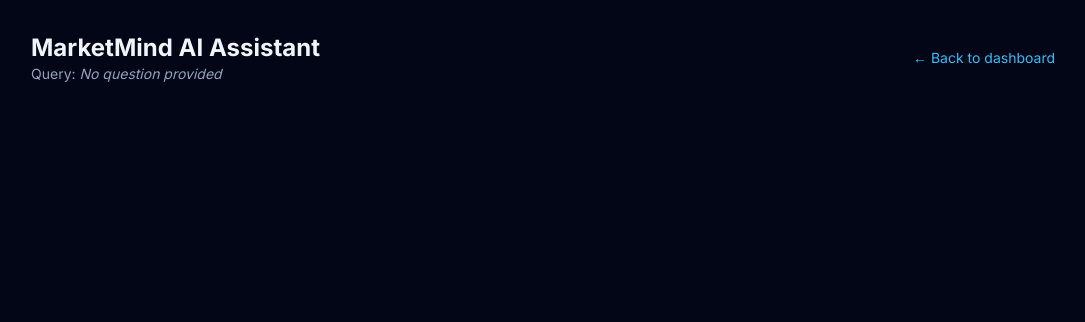
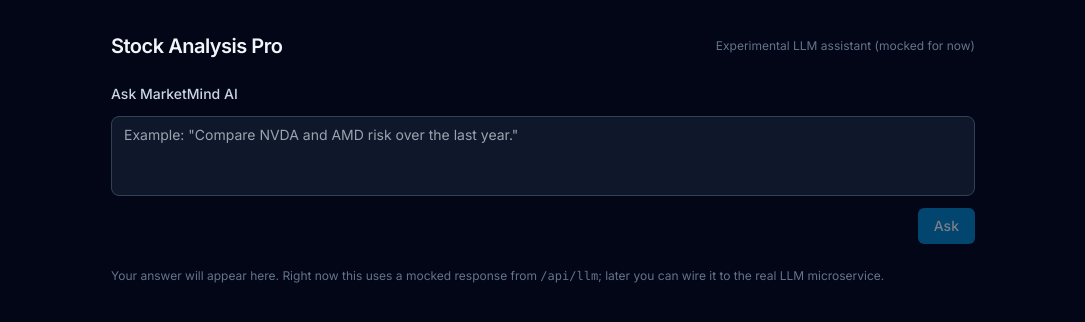
Before and after one commit to marketmind-service/frontend, a Next.js app: page /assistant in a window 1280 px wide. Shown: the top 322 px of the page, without its empty margins (97-1182 px from the left). Built offline with nearby package versions, Linux system fonts and the light colour scheme.

Commit message:
UI progress

```diff
--- a/app/assistant/page.tsx
+++ b/app/assistant/page.tsx
@@ -1,42 +1,57 @@
 "use client";
 
-import { useEffect, useState } from "react";
-import { useSearchParams, useRouter } from "next/navigation";
+import { Suspense, useEffect, useState } from "react";
+import { useSearchParams } from "next/navigation";
+
+type LlmSource = {
+  title: string;
+  url?: string;
+  type?: string;
+};
 
 type LlmResponse = {
   answer: string;
-  sources?: Array<{ title: string; url?: string; type?: string }>;
-  // plus anything else your backend returns
+  sources?: LlmSource[];
 };
 
-export default function AssistantPage() {
+function AssistantInner() {
   const searchParams = useSearchParams();
-  const router = useRouter();
-  const q = searchParams.get("q") ?? "";
+  const initialPrompt = searchParams.get("q") ?? "";
 
-  const [data, setData] = useState<LlmResponse | null>(null);
-  const [loading, setLoading] = useState(!!q);
+  const [prompt, setPrompt] = useState(initialPrompt);
+  const [answer, setAnswer] = useState<string>("");
+  const [loading, setLoading] = useState(false);
   const [error, setError] = useState<string | null>(null);
 
+  // Optionally auto-run when opened with ?q=...
   useEffect(() => {
-    if (!q) return;
+    if (initialPrompt) {
+      void handleAsk(initialPrompt);
+    }
+    // eslint-disable-next-line react-hooks/exhaustive-deps
+  }, [initialPrompt]);
 
-    async function run() {
+  async function handleAsk(customPrompt?: string) {
+    const text = (customPrompt ?? prompt).trim();
+    if (!text) return;
+
     setLoading(true);
     setError(null);
-      setData(null);
+    setAnswer("");
+
     try {
       const res = await fetch("/api/llm", {
         method: "POST",
         headers: { "Content-Type": "application/json" },
-          body: JSON.stringify({ prompt: q }),
+        body: JSON.stringify({ prompt: text }),
       });
+
       if (!res.ok) {
-          const text = await res.text();
-          throw new Error(`LLM failed: ${res.status} – ${text.slice(0, 200)}`);
+        throw new Error(`LLM request failed: ${res.status}`);
       }
+
       const json = (await res.json()) as LlmResponse;
-        setData(json);
+      setAnswer(json.answer);
     } catch (e: any) {
       setError(e.message ?? "Something went wrong");
     } finally {
@@ -44,79 +59,80 @@ export default function AssistantPage() {
     }
   }
 
-    run();
-  }, [q]);
-
   return (
-    <main className="min-h-screen bg-slate-950 text-slate-100 flex flex-col items-center p-8 gap-6">
-      <header className="w-full max-w-5xl flex items-center justify-between">
-        <div>
-          <h1 className="text-2xl font-bold">MarketMind AI Assistant</h1>
-          <p className="text-sm text-slate-400">
-            Query: <span className="italic">{q || "No question provided"}</span>
+    <main className="min-h-screen bg-slate-950 text-slate-100 flex flex-col items-center">
+      <div className="w-full max-w-4xl px-4 py-6 md:py-8 space-y-6">
+        <header className="flex items-center justify-between">
+          <h1 className="text-xl font-semibold tracking-tight">
+            Stock Analysis Pro
+          </h1>
+          <p className="text-xs text-slate-500">
+            Experimental LLM assistant (mocked for now)
           </p>
-        </div>
-        <button
-          onClick={() => router.push("/")}
-          className="text-sm text-sky-400 hover:underline"
-        >
-          ← Back to dashboard
-        </button>
         </header>
 
-      {/* future: editable prompt bar on this page too */}
-      {loading && (
-        <div className="w-full max-w-5xl text-sm text-slate-400">
-          Thinking with the LLM…
+        {/* Question box */}
+        <section className="space-y-3">
+          <label className="block text-sm font-medium text-slate-300">
+            Ask MarketMind AI
+          </label>
+          <div className="flex gap-2">
+            <textarea
+              className="flex-1 min-h-[80px] rounded-lg bg-slate-900 border border-slate-700 px-3 py-2 text-sm outline-none focus:border-sky-500 resize-none"
+              placeholder='Example: "Compare NVDA and AMD risk over the last year."'
+              value={prompt}
+              onChange={(e) => setPrompt(e.target.value)}
+            />
           </div>
-      )}
+          <div className="flex justify-end">
+            <button
+              onClick={() => handleAsk()}
+              disabled={!prompt.trim() || loading}
+              className="rounded-md px-4 py-2 text-sm font-medium bg-sky-600 hover:bg-sky-500 disabled:opacity-50"
+            >
+              {loading ? "Thinking…" : "Ask"}
+            </button>
+          </div>
+        </section>
 
+        {/* Answer / error */}
+        <section className="space-y-3">
           {error && (
-        <div className="w-full max-w-5xl rounded-md border border-red-500 bg-red-950/40 px-4 py-2 text-sm text-red-200">
+            <div className="rounded-md border border-red-500 bg-red-950/40 px-4 py-2 text-sm text-red-200">
               {error}
             </div>
           )}
 
-      {data && (
-        <section className="w-full max-w-5xl space-y-4">
-          <div className="rounded-xl border border-slate-800 bg-slate-900/60 p-4">
-            <h2 className="text-lg font-semibold mb-2">Answer</h2>
-            <p className="text-sm leading-relaxed whitespace-pre-wrap">
-              {data.answer}
-            </p>
-          </div>
-
-          {data.sources && data.sources.length > 0 && (
-            <div className="rounded-xl border border-slate-800 bg-slate-900/60 p-4">
-              <h2 className="text-lg font-semibold mb-2">Sources</h2>
-              <ul className="list-disc list-inside text-sm text-slate-300">
-                {data.sources.map((s, i) => (
-                  <li key={i}>
-                    {s.url ? (
-                      <a
-                        href={s.url}
-                        target="_blank"
-                        rel="noreferrer"
-                        className="text-sky-400 hover:underline"
-                      >
-                        {s.title}
-                      </a>
-                    ) : (
-                      s.title
-                    )}
-                    {s.type && (
-                      <span className="text-slate-500 text-xs">
-                        {" "}
-                        ({s.type})
-                      </span>
-                    )}
-                  </li>
-                ))}
-              </ul>
+          {answer && (
+            <div className="rounded-2xl border border-slate-800 bg-slate-900/80 p-4 text-sm whitespace-pre-wrap">
+              {answer}
             </div>
           )}
+
+          {!answer && !error && !loading && (
+            <p className="text-xs text-slate-500">
+              Your answer will appear here. Right now this uses a mocked
+              response from <code>/api/llm</code>; later you can wire it to the
+              real LLM microservice.
+            </p>
+          )}
         </section>
-      )}
+      </div>
     </main>
   );
 }
+
+export default function AssistantPage() {
+  // Suspense wrapper is required when using useSearchParams in a client component
+  return (
+    <Suspense
+      fallback={
+        <main className="min-h-screen bg-slate-950 text-slate-100 flex items-center justify-center">
+          <p className="text-sm text-slate-400">Loading assistant…</p>
+        </main>
+      }
+    >
+      <AssistantInner />
+    </Suspense>
+  );
+}
```
Lines whose indentation alone changed are shown as unchanged.
